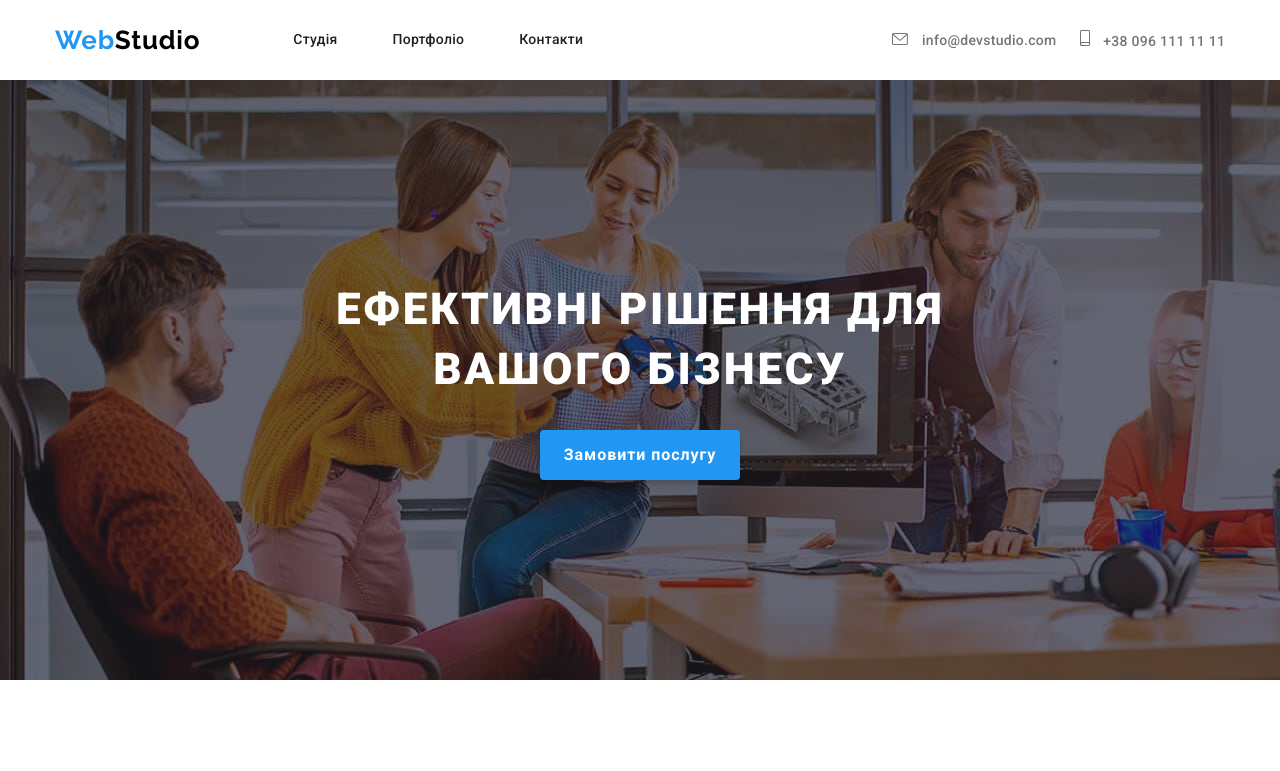
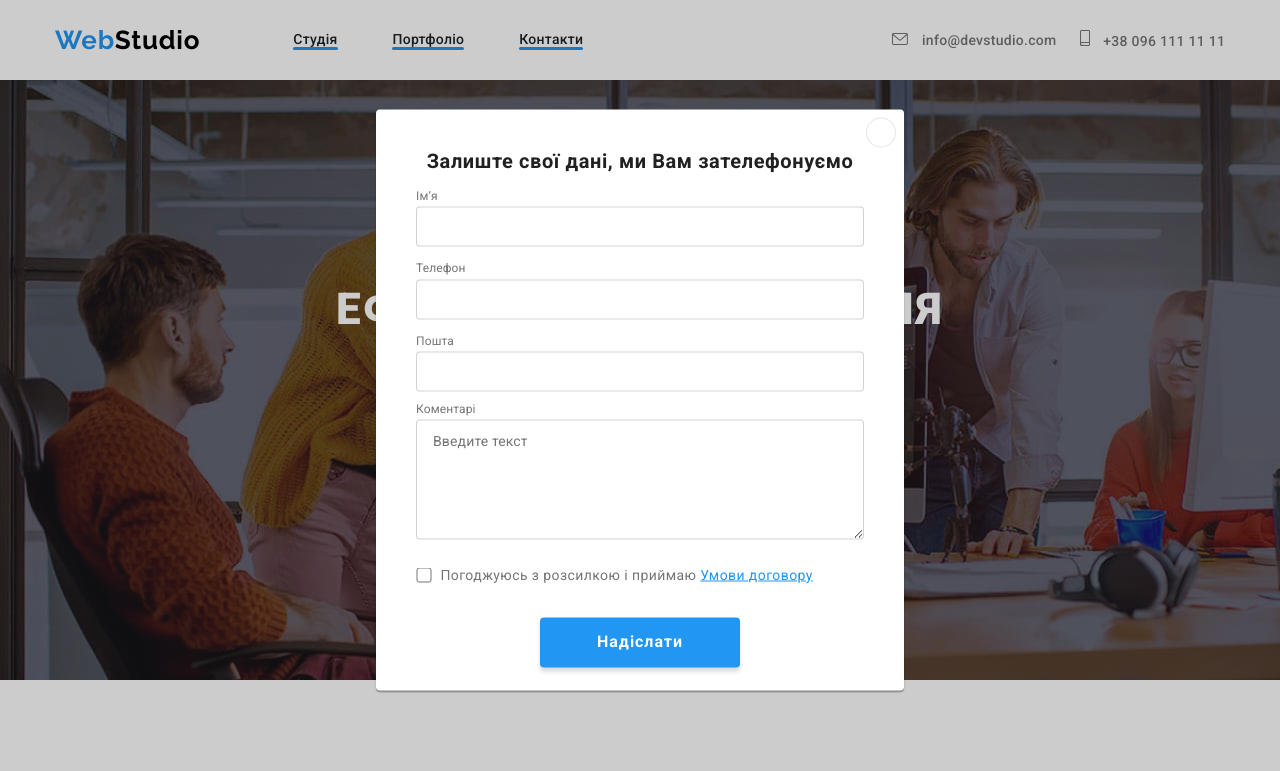
Before and after one commit to taeminixkd/webstudio, a plain HTML site: page index.html in a window 1280 px wide. Shown: the top 771 px of the page. Drawn offline with nearby package versions, Linux system fonts and the light colour scheme.

Commit message:
Update index.html

```diff
--- a/index.html
+++ b/index.html
@@ -25,13 +25,13 @@
       <nav class="header-navigation">
         <ul class="header-list">
           <li class="header-item">
-            <a href="/" class="header-link">Студія</a>
+            <a href="/" class="header-link header-overlay">Студія</a>
           </li>
           <li class="header-item">
-            <a href="./portfolio.html" class="header-link">Портфоліо</a>
+            <a href="./portfolio.html" class="header-link header-overlay">Портфоліо</a>
           </li>
           <li class="header-item">
-            <a href="/" class="header-link">Контакти</a>
+            <a href="/" class="header-link header-overlay">Контакти</a>
           </li>
         </ul>
         <ul class="header-list-contacts">
@@ -286,6 +286,50 @@
         </ul>
       </div>
     </section>
+    <div class="overlay is-hidden" data-backdrop>
+      <form class="form-section is-hidden">
+        <h2 class="form-title">Залиште свої дані, ми Вам зателефонуємо</h2>
+        <button class="form-container" type="button" data-close-modal>
+          <svg class="form-icon" width="11" height="11">
+            <use href="./imgs/symboldefts.svg#icon-Vector"></use>
+          </svg>
+        </button>
+        <ul class="form-list">
+          <li class="form-item">
+            <label for="name" class="form-subtitle">Ім’я</label>
+            <input type="text" class="form-field" required id="name">
+            <svg class="form-svg" width="12" height="12">
+              <use href="./imgs/symboldefts.svg#icon-person-black-18dp-1"></use>
+            </svg>
+          </li>
+          <li class="form-item">
+            <label for="tel" class="form-subtitle">Телефон</label>
+            <input type="tel" class="form-field" required id="tel">
+            <svg class="form-svg" width="13" height="13">
+              <use href="./imgs/symboldefts.svg#icon-phone-black-18dp-1"></use>
+            </svg>
+          </li>
+          <li class="form-item">
+            <label for="mail" class="form-subtitle">Пошта</label>
+            <input type="email" class="form-field" required id="mail">
+            <svg class="form-svg" width="15" height="12">
+              <use href="./imgs/symboldefts.svg#icon-email-black-18dp-1"></use>
+            </svg>
+          </li>
+          <li class="form-item">
+            <h3 class="form-subtitle">Коментарі</h3>
+            <textarea type="text" class="form-textarea" placeholder="Введите текст"></textarea>
+          </li>
+          <li class="form-item">
+            <label for="comment" class="form-subtitle"></label>
+            <input type="checkbox" class="form-checkbox" id="comment" required>
+            <p class="form-text">Погоджуюсь з розсилкою і приймаю <a class="form-link" href="./"> Умови договору </a>
+            </p>
+          </li>
+        </ul>
+        <button class="form-but" type="submit">Надіслати</button>
+      </form>
+    </div>
   </main>
 
   <!-- секція футер -->
@@ -293,10 +337,11 @@
   <footer>
     <section class="footer-section">
       <div class="container">
+        <div class="footer-container">
+          <div class="div-logo">
             <p class="footer-logo">
               <span class="logo-color">Web</span>Studio
             </p>
-        <section class="footer-section2">
             <ul class="footer-list">
               <li class="footer-item">
                 <address class="footer-address">м. Київ, пр-т Лесі Українки, 26</address>
@@ -308,7 +353,8 @@
                 <a href="tel:+380961111111" class="footer-contacts">+38 099 111 11 11</a>
               </li>
             </ul>
-          <section class="section-icon">
+          </div>
+          <div class="div-icon">
             <p class="footer-title">Приєднуйтесь</p>
             <ul class="footer-list-icon">
               <li class="footer-icon-item">
@@ -332,10 +378,21 @@
                 </svg>
               </li>
             </ul>
-        </section>
-        </section>
           </div>
-    </section>
+          <div class="footer-mailing-list">
+            <h2 class="footer-title2">ПІДПИШІТЬСЯ НА РОЗСИЛКУ</h2>
+            <form class="footer-form">
+              <input type="email" class="footer-field" placeholder="E-mail" required>
+              <button class="footer-button2">
+                Підписатись
+                <svg class="footer-send" width="24" height="24">
+                  <use href="./imgs/symboldefts.svg#icon-icon-send"></use>
+                </svg>
+              </button>
+            </form>
+          </div>
+        </div>
+      </div>
   </footer>
 </body>
 
```
Lines whose indentation alone changed are shown as unchanged.
